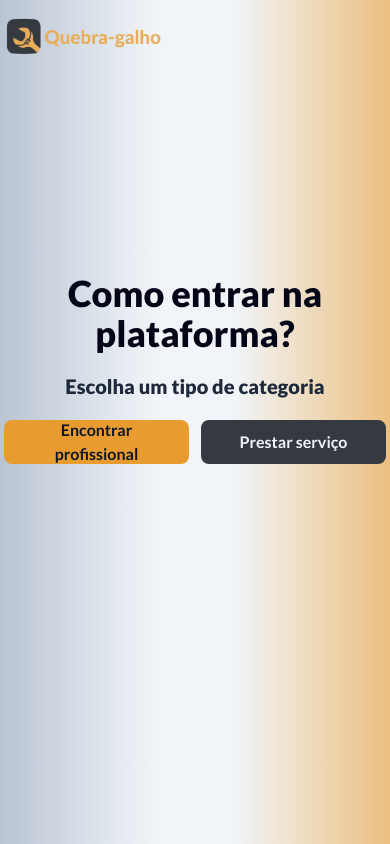
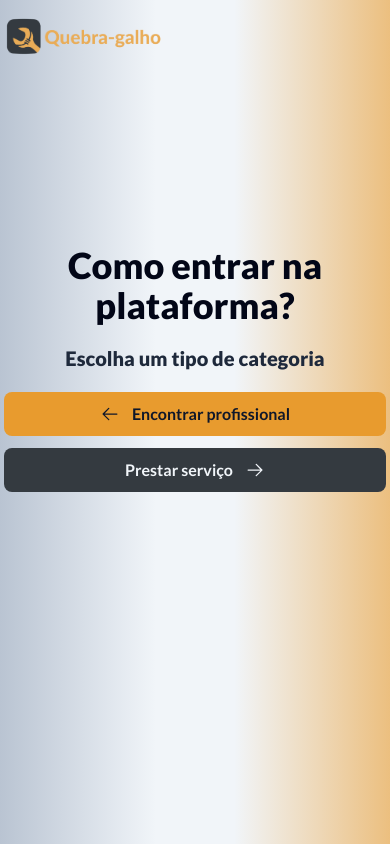
Before and after one commit to DFelipe1/QuebraGalho, a React (Vite) app: page /register in a window 390 px wide. Both pictures are taken after typing "Sample", "name@example.com", "Sample", "Sample", "Sample", "name@example.com" into the empty fields and a click on the button "Proseguir cadastro". Built offline with nearby package versions, Linux system fonts and the light colour scheme.

Commit message:
responsive page register

```diff
--- a/src/Views/register/steps/typeUser.tsx
+++ b/src/Views/register/steps/typeUser.tsx
@@ -1,5 +1,6 @@
 // import pana from "../../../assets/images/pana.png";
 // import bro from "../../../assets/images/bro.png";
+import { ArrowLeft, ArrowRight } from "@phosphor-icons/react";
 import { Button } from "../../../components/button";
 
 interface TypeUserProps {
@@ -12,12 +13,14 @@ export function TypeUser({setStep}: TypeUserProps) {
              <div className="w-full max-w-[600px] space-y-5">
                 <h1 className='w-full max-sm:text-4xl text-5xl text-center font-extrabold leading-none text-slate-950'>Como entrar na plataforma?</h1>
                 <span className=" w-full block text-xl text-center font-extrabold leading-snug text-slate-800">Escolha um tipo de categoria</span>
-                <div className="flex gap-3 justify-between items-center">
+                <div className="flex max-sm:flex-col flex-row gap-3 justify-between items-center">
                     <Button size="full" onClick={() => setStep('SearchService')}>
+                        <ArrowLeft size={20}/>
                         <span>Encontrar profissional</span>
                     </Button>
                     <Button size="full" variant="secondary" onClick={() => setStep('FormService')}>
                         <span>Prestar serviço</span>
+                        <ArrowRight size={20}/>
                     </Button>
                 </div>
             </div>
```
